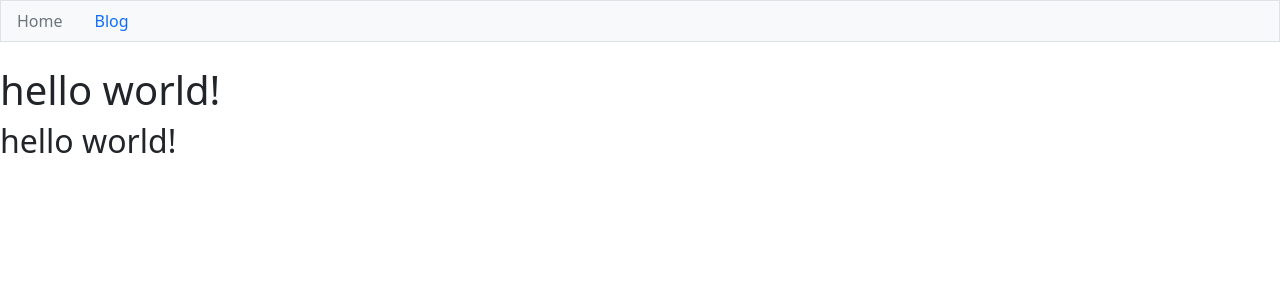
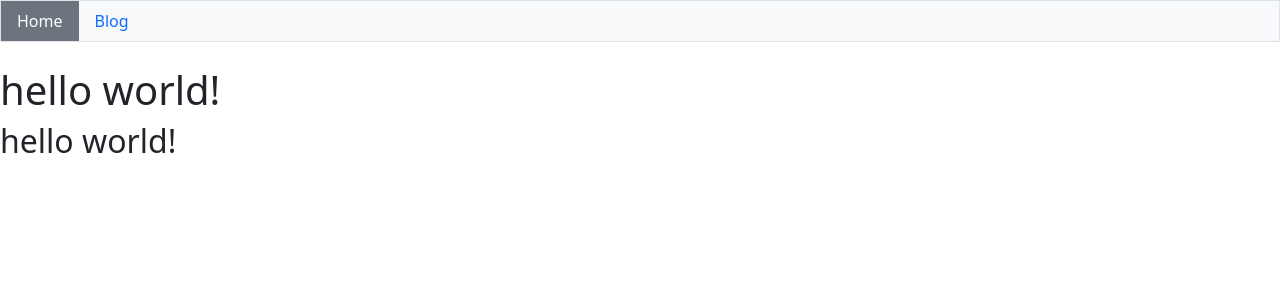
Before and after one commit to 72db/72db.github.io, a Jekyll site: the page built from docs/index.html, in a window 1280 px wide. Shown: the top 300 px of the page. Built offline with Jekyll 4.4.1, drawn with Linux system fonts in a browser that asks for light colours.

Commit message:
Update navigation.html

```diff
--- a/docs/_includes/navigation.html
+++ b/docs/_includes/navigation.html
@@ -2,7 +2,7 @@
 	<ul class="nav border bg-light">
 	{% for item in site.data.navigation %}
 		<li class="nav-item">
-			<a class="nav-link text-{% if page.layout == "post" and forloop.index == 2 %}bg-{% endif %}{% if page.url == item.link %}secondary{% endif %}" href="{{ item.link }}">{{ item.name }}</a>
+			<a class="nav-link{% if page.url == item.link or page.layout == "post" and forloop.index == 2%} text-bg-secondary{% endif %}" href="{{ item.link }}">{{ item.name }}</a>
 		</li>
 	{% endfor %}
 	</ul>
```
